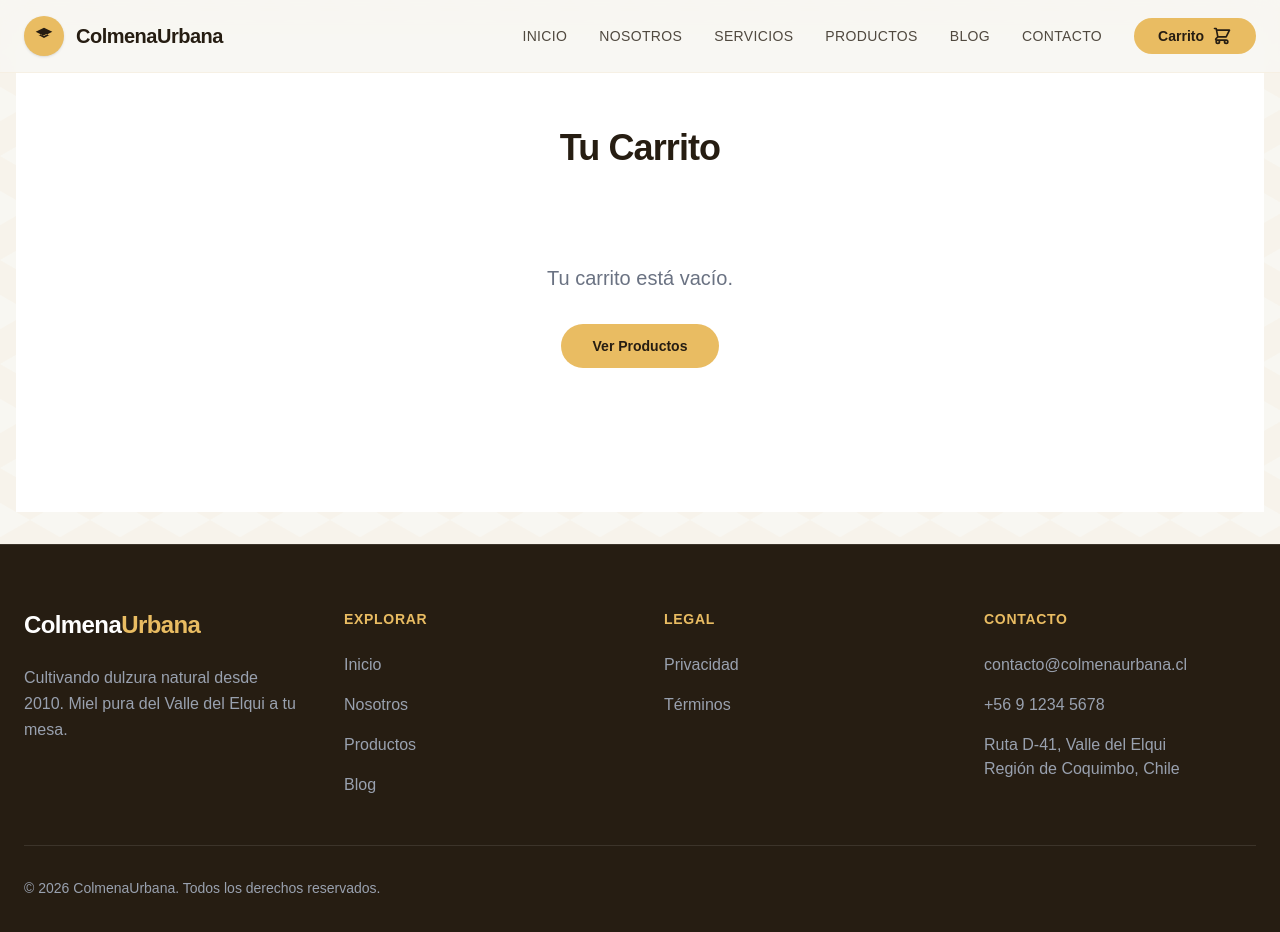
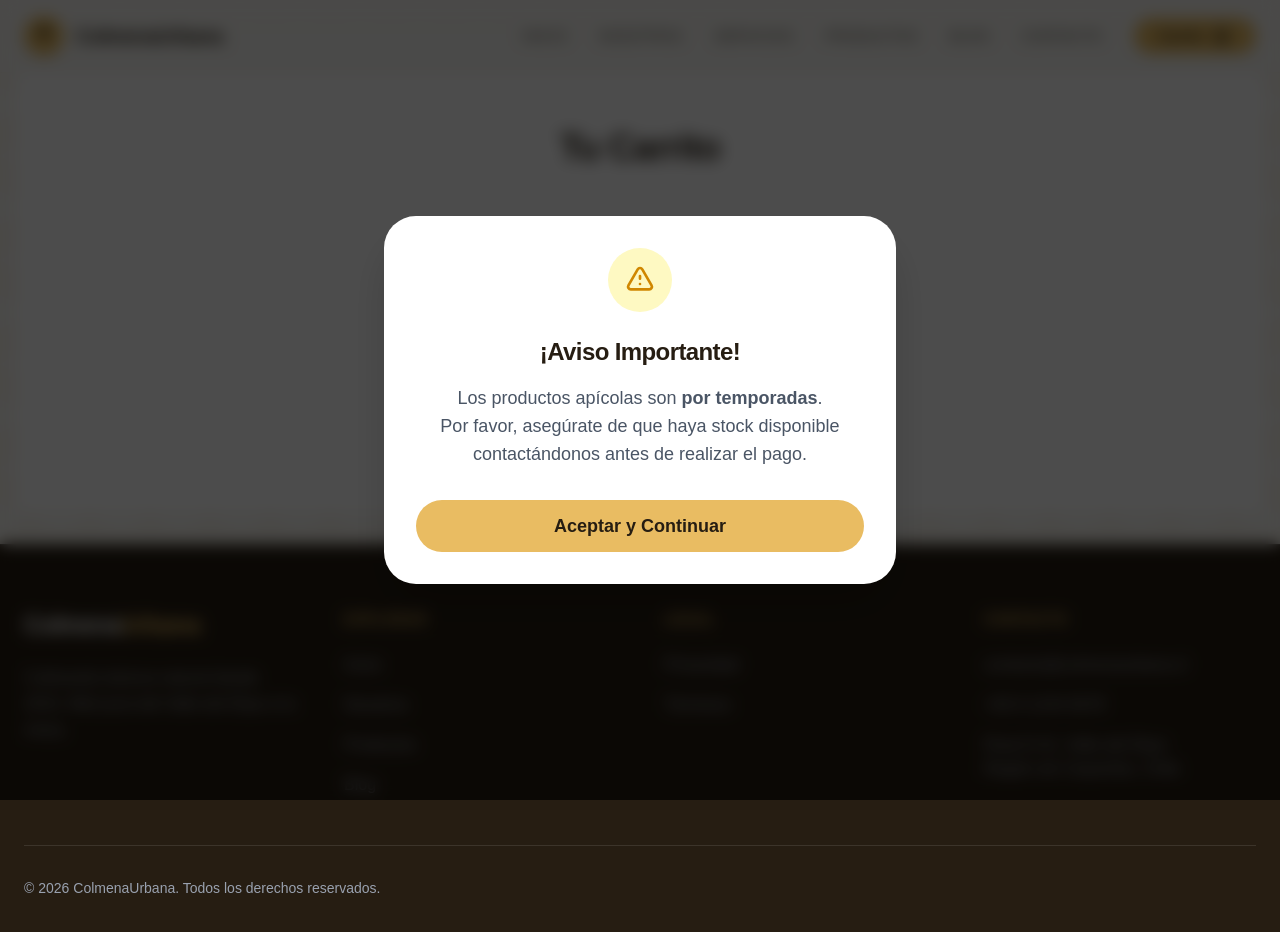
Before and after one commit to li3z/ColmenaUrbana, a Next.js app: page /cart in a window 1280 px wide. Shown: the top 932 px of the page. Built offline with nearby package versions, Linux system fonts and the light colour scheme.

Commit message:
feat: add seasonal stock warning, whatsapp check, and legal confirmation to cart

```diff
--- a/src/app/cart/page.jsx
+++ b/src/app/cart/page.jsx
@@ -15,6 +15,8 @@ export default function CartPage() {
         address: ''
     });
     const [submitted, setSubmitted] = useState(false);
+    const [showSeasonModal, setShowSeasonModal] = useState(true);
+    const [stockVerified, setStockVerified] = useState(false);
 
     // Totals
     const subtotal = getCartTotal();
@@ -28,10 +30,20 @@ export default function CartPage() {
         });
     };
 
+    const getWhatsAppUrl = () => {
+        const phone = '56935409432';
+        let message = "Hola! Me gustaría verificar el stock de los siguientes productos antes de transferir:\n\n";
+        cart.forEach(item => {
+            message += `- ${item.title} (x${item.quantity})\n`;
+        });
+        message += `\nTotal estimado: $${total.toLocaleString('es-CL')}`;
+        return `https://wa.me/${phone}?text=${encodeURIComponent(message)}`;
+    };
+
     const handleSubmit = (e) => {
         e.preventDefault();
         // Here you would typically send this data to a backend
-        console.log('Order Submitted:', { ...formData, cart, total });
+        console.log('Order Submitted:', { ...formData, cart, total, stockVerified });
 
         // Simulating success
         setSubmitted(true);
@@ -66,6 +78,30 @@ export default function CartPage() {
 
     return (
         <Layout title="Carrito de Compras - ColmenaUrbana">
+            {/* Seasonal Warning Modal */}
+            {showSeasonModal && (
+                <div className="fixed inset-0 z-50 flex items-center justify-center p-4 bg-black/70 backdrop-blur-sm">
+                    <div className="bg-white rounded-3xl p-8 max-w-lg w-full shadow-2xl animate-fade-in relative">
+                        <div className="w-16 h-16 bg-yellow-100 text-yellow-600 rounded-full flex items-center justify-center mx-auto mb-6">
+                            <svg className="w-8 h-8" fill="none" stroke="currentColor" viewBox="0 0 24 24">
+                                <path strokeLinecap="round" strokeLinejoin="round" strokeWidth={2} d="M12 9v2m0 4h.01m-6.938 4h13.856c1.54 0 2.502-1.667 1.732-3L13.732 4c-.77-1.333-2.694-1.333-3.464 0L3.34 16c-.77 1.333.192 3 1.732 3z" />
+                            </svg>
+                        </div>
+                        <h3 className="text-2xl font-bold text-center text-secondary mb-4">¡Aviso Importante!</h3>
+                        <p className="text-gray-600 text-center mb-8 text-lg">
+                            Los productos apícolas son <strong>por temporadas</strong>. <br />
+                            Por favor, asegúrate de que haya stock disponible contactándonos antes de realizar el pago.
+                        </p>
+                        <button
+                            onClick={() => setShowSeasonModal(false)}
+                            className="w-full btn-primary py-3 text-lg"
+                        >
+                            Aceptar y Continuar
+                        </button>
+                    </div>
+                </div>
+            )}
+
             <div className="py-24 bg-surface-1">
                 <div className="container mx-auto px-6">
                     <h1 className="text-4xl font-bold mb-12 text-secondary text-center">Tu Carrito</h1>
@@ -157,6 +193,25 @@ export default function CartPage() {
                                 <div className="bg-white p-6 rounded-3xl shadow-soft border-t-4 border-primary">
                                     <h2 className="text-2xl font-bold mb-6 text-secondary">Finalizar Compra</h2>
 
+                                    {/* Stock Check CTA */}
+                                    <div className="bg-green-50 p-6 rounded-3xl mb-8 border border-green-100">
+                                        <h3 className="font-bold text-green-800 mb-2 flex items-center gap-2">
+                                            <svg className="w-5 h-5" fill="currentColor" viewBox="0 0 24 24"><path d="M.057 24l1.687-6.163c-1.041-1.804-1.588-3.849-1.587-5.946.003-6.556 5.338-11.891 11.893-11.891 3.181.001 6.167 1.24 8.413 3.488 2.245 2.248 3.481 5.236 3.48 8.414-.003 6.557-5.338 11.892-11.893 11.892-1.99-.001-3.951-.5-5.688-1.448l-6.305 1.654zm6.597-3.807c1.676.995 3.276 1.591 5.392 1.592 5.448 0 9.886-4.434 9.889-9.885.002-5.462-4.415-9.89-9.881-9.892-5.452 0-9.887 4.434-9.889 9.884-.001 2.225.651 3.891 1.746 5.634l-.999 3.648 3.742-.981zm11.387-5.464c-.074-.124-2.778-1.366-3.138-1.522-.361-.156-.623-.234-.885.156-.262.39-1.011 1.272-1.238 1.533-.226.262-.454.292-.816.11-1.838-.923-3.048-1.631-4.269-3.739-.322-.559.321-.518.919-1.706.108-.216.054-.406-.027-.57-.082-.164-.727-1.753-.996-2.401-.261-.628-.526-.541-.722-.551-.186-.009-.4-.009-.613-.009s-.559.081-.852.398c-.293.318-1.119 1.093-1.119 2.666 0 1.573 1.144 3.092 1.303 3.303.159.211 2.261 3.444 5.474 4.831 2.128.919 2.964.918 3.992.86 1.134-.065 2.778-1.134 3.169-2.229.392-1.095.392-2.031.274-2.231z" /></svg>
+                                            Paso 1: Verificar Stock
+                                        </h3>
+                                        <p className="text-sm text-green-700 mb-4">
+                                            Antes de transferir, confirma disponibilidad enviándonos tu lista de compra por WhatsApp.
+                                        </p>
+                                        <a
+                                            href={getWhatsAppUrl()}
+                                            target="_blank"
+                                            rel="noopener noreferrer"
+                                            className="flex items-center justify-center gap-2 w-full bg-[#25D366] hover:bg-[#128C7E] text-white font-bold py-3 px-6 rounded-xl transition-colors shadow-sm"
+                                        >
+                                            Verificar Stock en WhatsApp
+                                        </a>
+                                    </div>
+
                                     <div className="bg-blue-50 p-4 rounded-xl mb-6 text-sm text-blue-800">
                                         <p className="font-bold mb-2">Datos para Transferencia:</p>
                                         <p>Banco: BancoEstado</p>
@@ -222,10 +277,29 @@ export default function CartPage() {
                                             <p className="text-xs text-gray-500 mt-1">Ingresa el código de operación o adjunta el comprobante al correo.</p>
                                         </div>
 
+                                        {/* Legal Checkbox */}
+                                        <div className="flex items-start gap-3 p-4 bg-gray-50 rounded-xl border border-gray-100">
+                                            <div className="flex items-center h-6">
+                                                <input
+                                                    id="stock-verified"
+                                                    type="checkbox"
+                                                    checked={stockVerified}
+                                                    onChange={(e) => setStockVerified(e.target.checked)}
+                                                    className="w-5 h-5 text-primary border-gray-300 rounded focus:ring-primary"
+                                                />
+                                            </div>
+                                            <label htmlFor="stock-verified" className="text-sm text-gray-600 cursor-pointer select-none">
+                                                Declaración: Confirmo que <strong>he verificado el stock</strong> de los productos vía WhatsApp o Telegram antes de reportar este pago.
+                                            </label>
+                                        </div>
+
                                         <button
                                             type="submit"
-                                            className="w-full btn-primary py-3 text-lg mt-4"
-                                            disabled={cart.length === 0}
+                                            className={`w-full py-3 text-lg mt-4 font-bold rounded-xl transition-all ${stockVerified && cart.length > 0
+                                                    ? 'btn-primary shadow-lg hover:shadow-xl transform hover:-translate-y-0.5'
+                                                    : 'bg-gray-200 text-gray-400 cursor-not-allowed'
+                                                }`}
+                                            disabled={!stockVerified || cart.length === 0}
                                         >
                                             Reportar Pago y Pedir
                                         </button>
```
